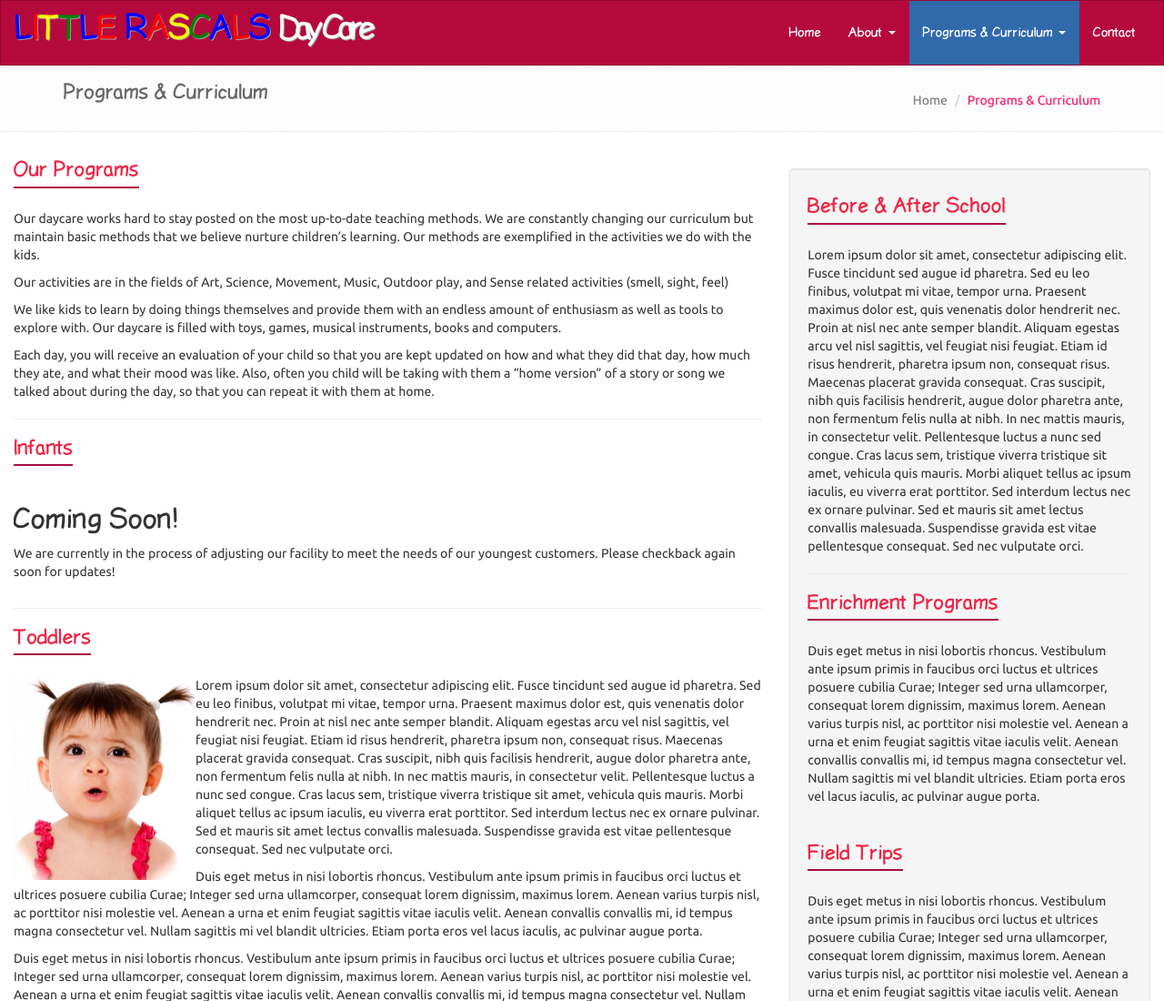
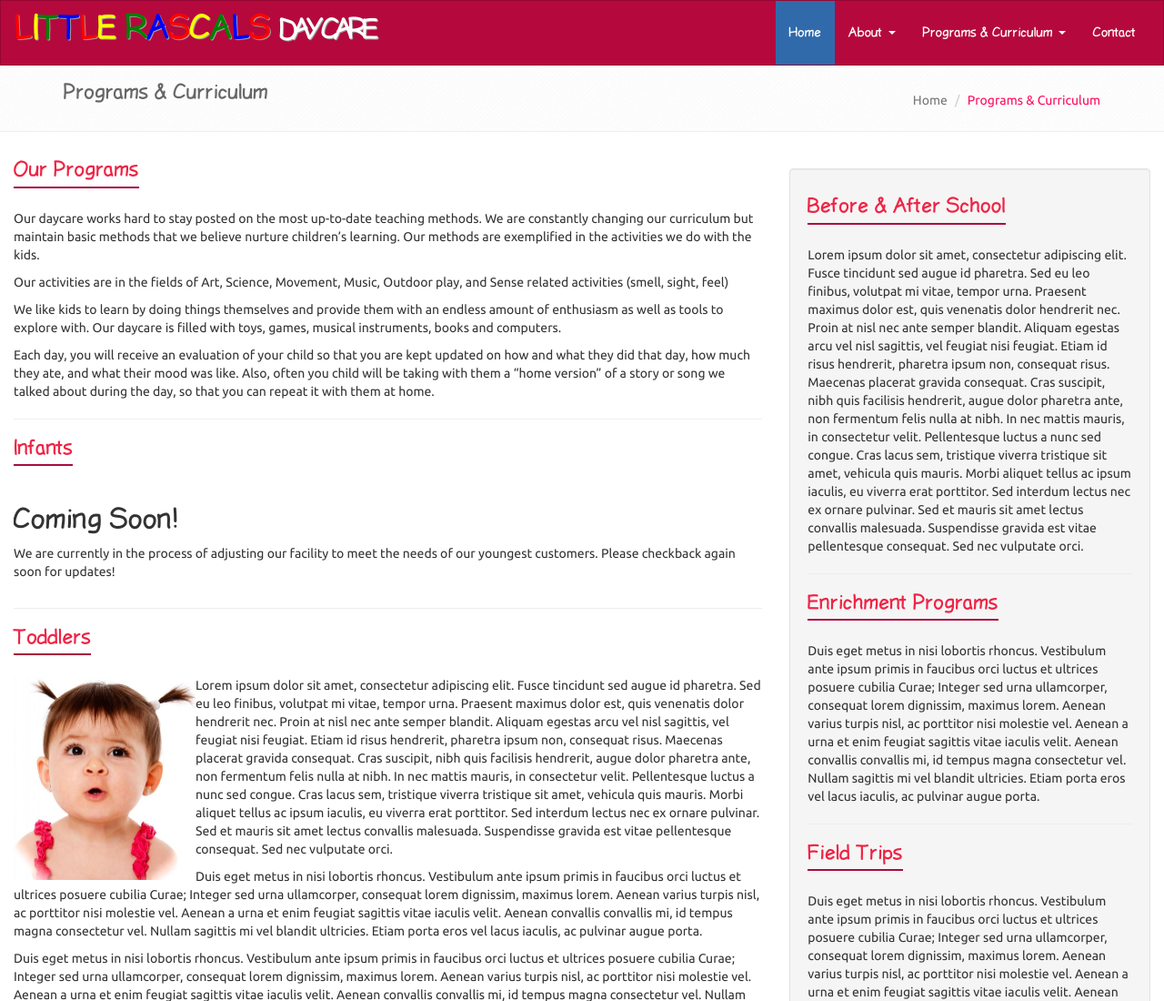
Before and after one commit to lendog75/LittleRascals, a website: page www/programs.html in a window 1280 px wide. Shown: the top 1100 px of the page at 91% size. Drawn offline with nearby package versions, Linux system fonts and the light colour scheme; a web font is replaced by a local one.

Commit message:
tweaking navbar

```diff
--- a/www/programs.html
+++ b/www/programs.html
@@ -30,30 +30,33 @@
                 <span class="icon-bar"></span>
                 <span class="icon-bar"></span>
             </button>
-            <a class="navbar-brand" href="#">
-                <span class="blue">L</span>
-                <span class="red">I</span>
-                <span class="yellow">T</span>
-                <span class="green">T</span>
-                <span class="blue">L</span>
-                <span class="red">E</span>
-                &nbsp;
-                <span class="blue">R</span>
-                <span class="red">A</span>
-                <span class="yellow">S</span>
-                <span class="green">C</span>
-                <span class="blue">A</span>
-                <span class="red">L</span>
-                <span class="blue">S</span>
-                &nbsp;
-                <span class="white">Day Care</span>
-            </a>
+            <div>
+                <a class="navbar-brand" href="index.html">
+                    <span class="red">L</span>
+                    <span class="yellow">I</span>
+                    <span class="green">T</span>
+                    <span class="blue">T</span>
+                    <span class="red">L</span>
+                    <span class="yellow">E</span>
+                    &nbsp;
+                    <span class="green">R</span>
+                    <span class="blue">A</span>
+                    <span class="red">S</span>
+                    <span class="yellow">C</span>
+                    <span class="green">A</span>
+                    <span class="blue">L</span>
+                    <span class="red">S</span>
+
+                    &nbsp;
+                    <span class="white  hidden-xs hidden-sm"><small>DAY CARE</small></span>
+                </a>
+            </div>
         </div>
 
         <!-- Collect the nav links, forms, and other content for toggling -->
         <div class="collapse navbar-collapse" id="navbar-collapse">
             <ul class="nav navbar-nav navbar-right">
-                <li>
+                <li class="active">
                     <a href="index.html"><h5>Home</h5></a>
                 </li>
                 <li class="dropdown">
@@ -68,7 +71,7 @@
                         <li><a href="about.html#testimonials">Testimonials</a></li>
                     </ul>
                 </li>
-                <li class="dropdown active">
+                <li class="dropdown">
                     <a href="#" class="dropdown-toggle" data-toggle="dropdown">
                         <h5> Programs & Curriculum <span class="caret"></span></h5>
                     </a>
@@ -93,6 +96,7 @@
         </div>
     </div>
 </nav>
+
 
 <!--=== Breadcrumbs ===-->
 <div class="breadcrumbs">
```
Also changed, not shown: www/about.html (+23 -21 lines), www/contact.html (+24 -20 lines), www/index.html (+1 -1 lines).
